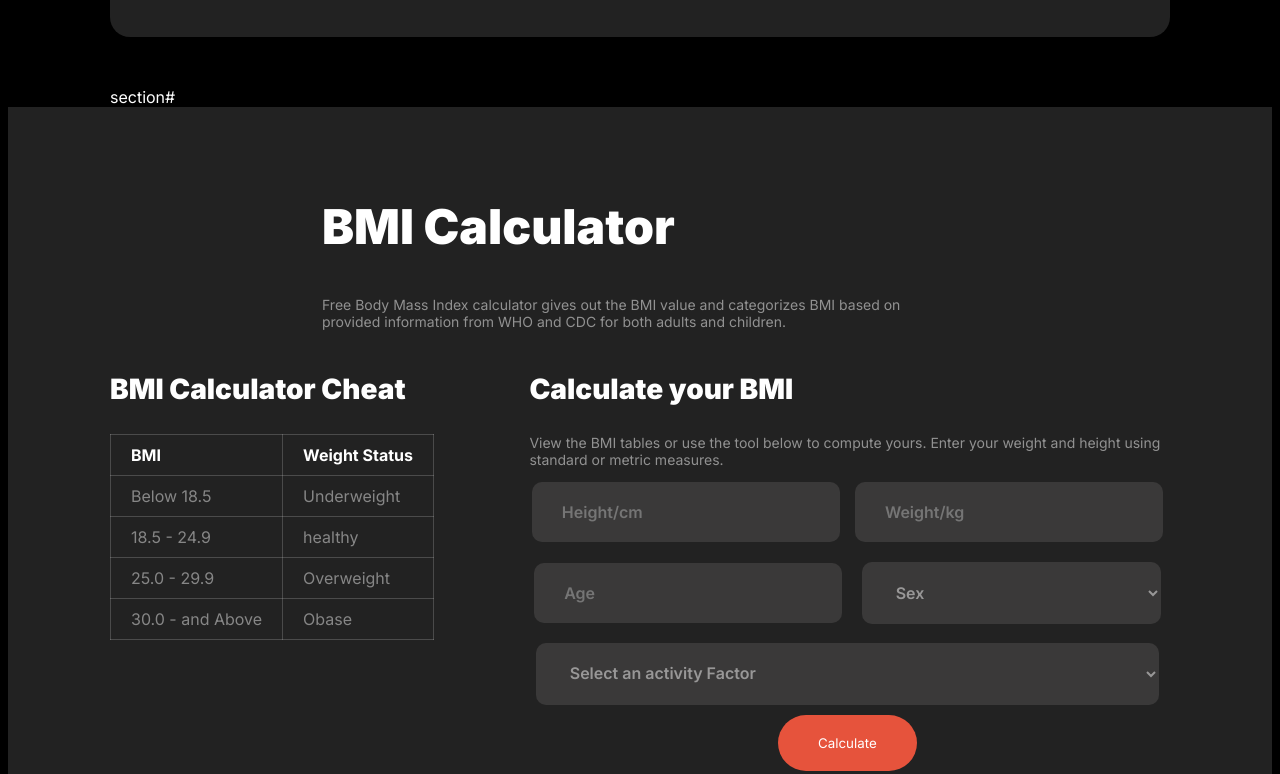
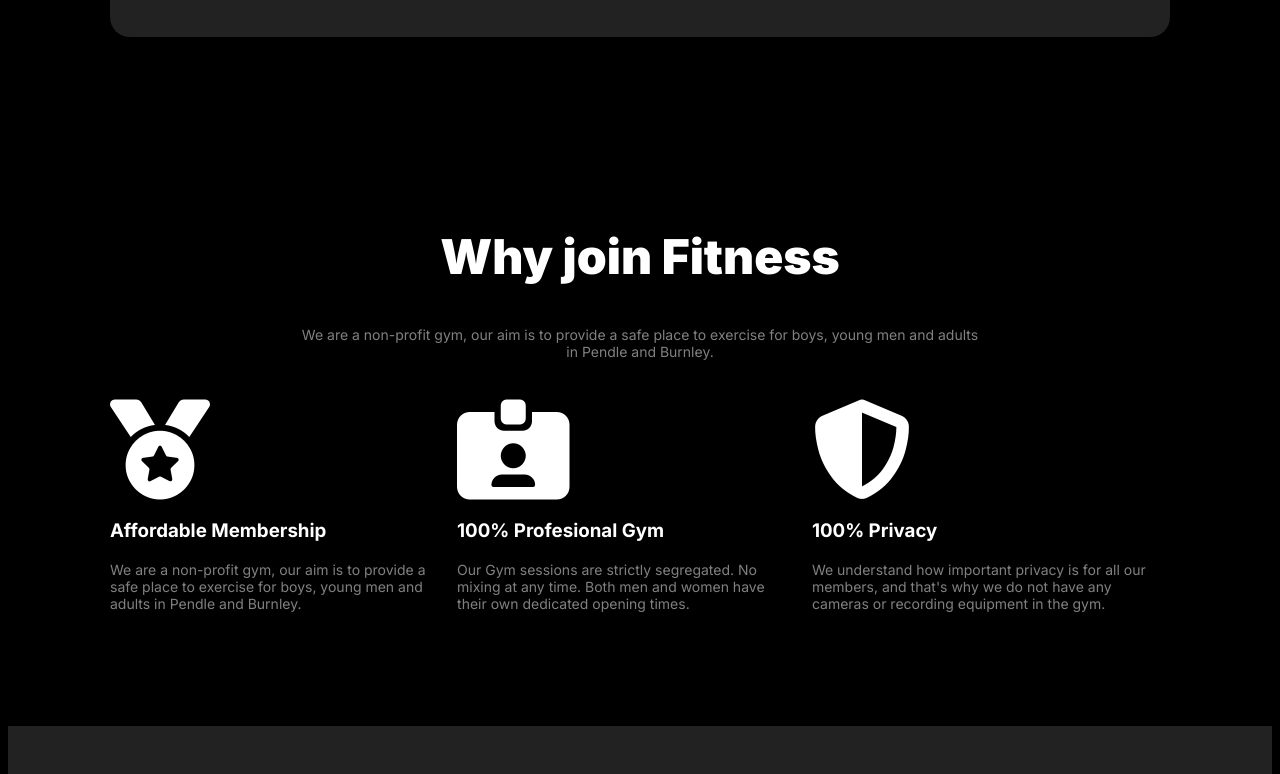
Before and after one commit to tauhid123/Assignment-2, a plain HTML site: page index.html in a window 1280 px wide. Shown: the part 1747-2521 px from the top of the page. Drawn offline with Linux system fonts and the light colour scheme; a web font is replaced by a local one.

```diff
--- a/index.html
+++ b/index.html
@@ -113,7 +113,29 @@
                 </div>
             </div>
         </section>
-        section#
+        <section id="why">
+            <div class="why-container">
+                <h2 class="section-title align-center">Why join Fitness</h2>
+                <p class="description width65">We are a non-profit gym, our aim is to provide a safe place to exercise for boys, young men and adults in Pendle and Burnley.</p>
+                <div class="why-parent display-flex">
+                    <div class="why-child">
+                        <i class="fa-solid fa-medal"></i>
+                        <h3 class="secondey-title">Affordable Membership</h3>
+                        <p class="description">We are a non-profit gym, our aim is to provide a safe place to exercise for boys, young men and adults in Pendle and Burnley.</p>
+                    </div>
+                    <div class="why-child">
+                        <i class="fa-solid fa-id-card-clip"></i>
+                        <h3 class="secondey-title">100% Profesional Gym</h3>
+                        <p class="description">Our Gym sessions are strictly segregated. No mixing at any time. Both men and women have their own dedicated opening times.</p>
+                    </div>
+                    <div class="why-child">
+                        <i class="fa-solid fa-shield-halved"></i>
+                        <h3 class="secondey-title">100% Privacy</h3>
+                        <p class="description">We understand how important privacy is for all our members, and that's why we do not have any cameras or recording equipment in the gym. </p>
+                    </div>
+                </div>
+            </div>
+        </section>
     </main>
     <section id="calc">
         <div class="calc-container">
--- a/styles/style.css
+++ b/styles/style.css
@@ -47,7 +47,7 @@
 .width65 {
     width: 65%;
     text-align: center;
-    margin: auto;
+    margin: 40px auto;
 }
 
 i.fa-solid.fa-bars {
@@ -188,9 +188,7 @@
     justify-content: center;
     margin: 0 10px 0 0 ;
 }
-.fa-play{
 
-}
 /* Main Section */
 main {
     max-width: 1060px;
@@ -221,7 +219,16 @@
 .run-child > .description {
     width: 75%;
 }
-
+/* Why Section */
+#why {
+    padding: 100px 0;
+}
+.why-parent {
+    gap: 30px;
+}
+.fa-medal, .fa-id-card-clip, .fa-shield-halved {
+    font-size: 100px;
+}
 /* Calculator-Section */
 
 #calc {
@@ -403,6 +410,10 @@
         width: 100%;
         margin-top: 20px;
     }
+    .why-parent {
+        flex-direction: column;
+        text-align: center;
+    }
 
     /* Calculator */
     .calc-parents {
```
